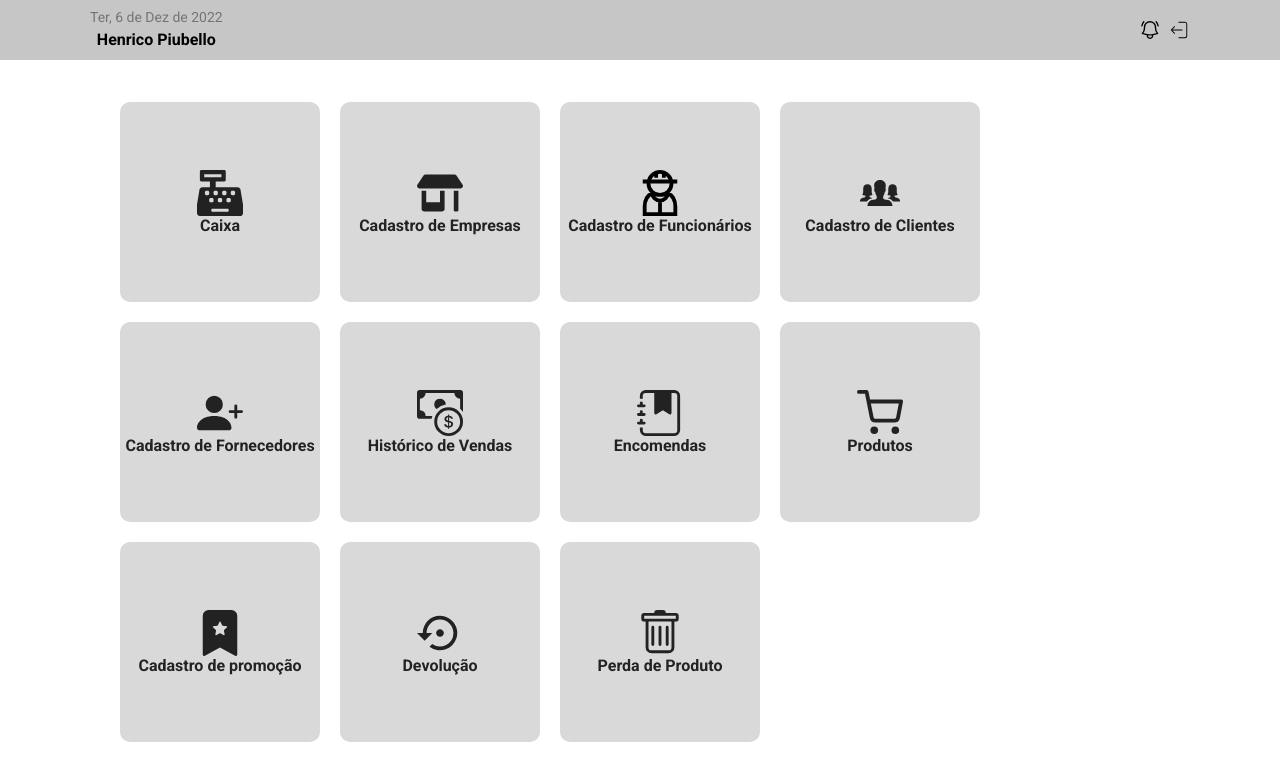
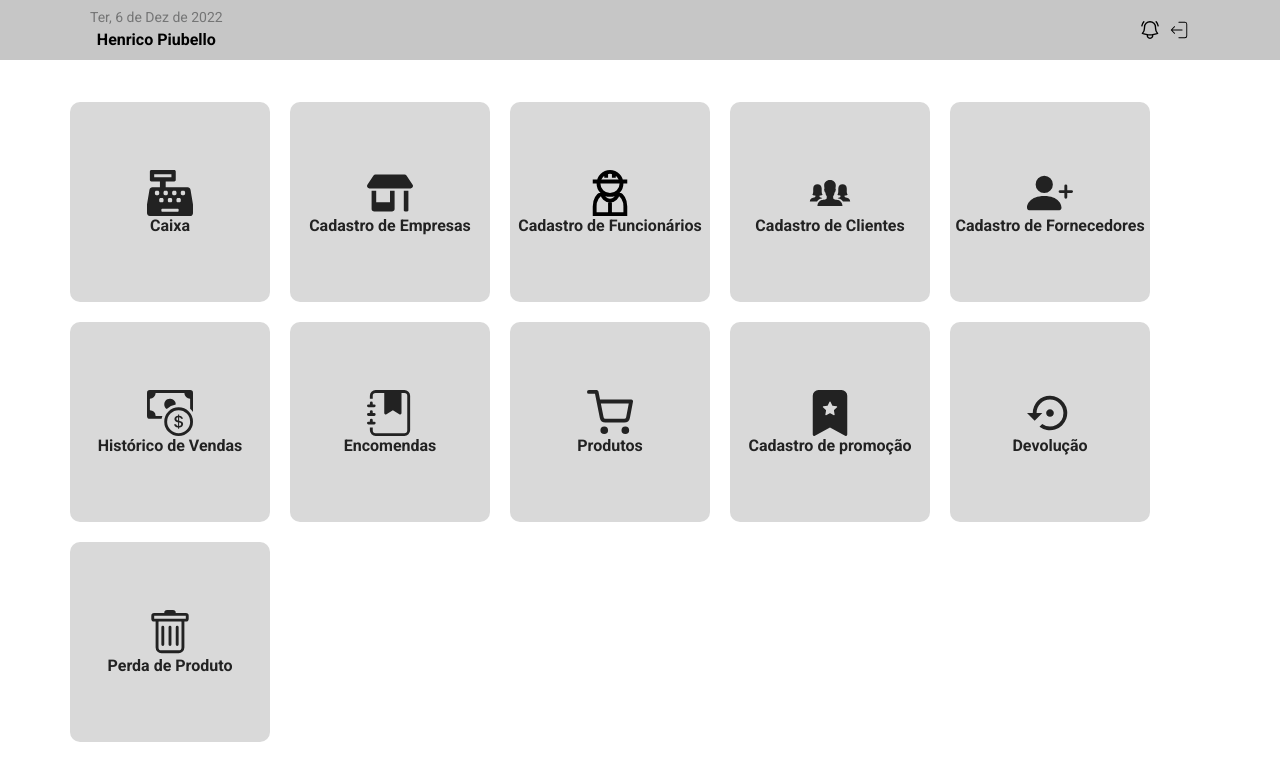
Before and after one commit to henricop/lucas-butcher, a React (Create React App) app in the folder web/: page / in a window 1280 px wide. Shown: the top 780 px of the page. Built offline with nearby package versions, Linux system fonts and the light colour scheme.

Commit message:
fix: home adjustment

```diff
--- a/web/src/pages/Home/styles.js
+++ b/web/src/pages/Home/styles.js
@@ -4,7 +4,6 @@ import { TemplateContent } from '../../Components/Layout';
 export const Container = styled.div`
   width: 100%;
   height: 200px;
-  max-width: 1100px;
 `;
 
 export const TemplateContentStyle = styled(TemplateContent)`
@@ -12,7 +11,7 @@ export const TemplateContentStyle = styled(TemplateContent)`
   grid-template-columns: repeat(auto-fill, minmax(250px, 250px));
   flex-wrap: wrap;
   gap: 20px;
-  justify-content: center;
+  justify-items:center;
   @media(max-width: 1300px){
     grid-template-columns: repeat(auto-fill, minmax(200px, 200px));
 
```
